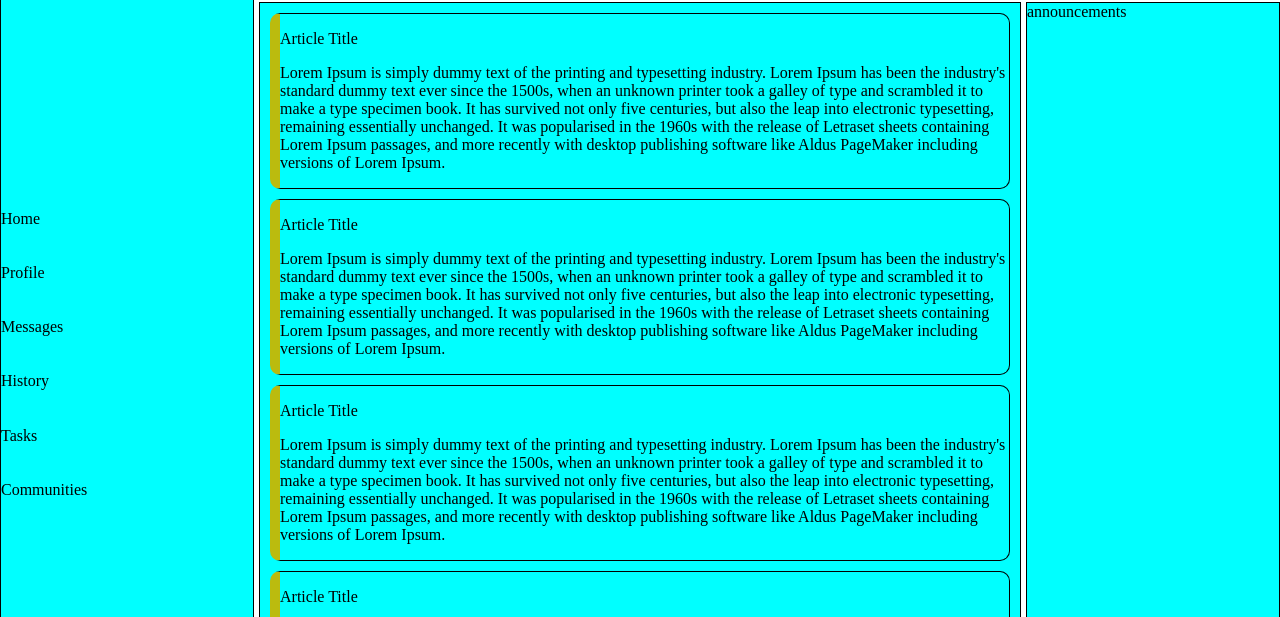
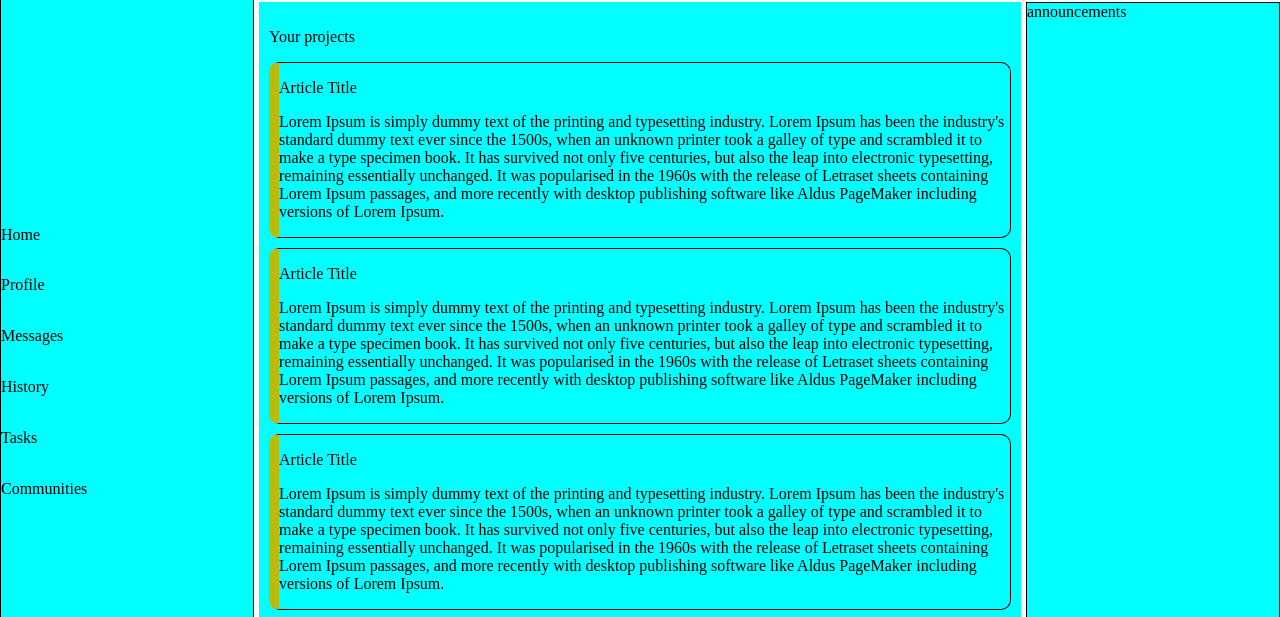
Before and after one commit to milkstard/dashboard, a plain HTML site: page index.html in a window 1280 px wide. Shown: the part 151-768 px from the top of the page. Drawn offline with Linux system fonts and the light colour scheme.

Commit message:
Add some changes to .main-area to fix the grid

```diff
--- a/index.html
+++ b/index.html
@@ -51,6 +51,10 @@
             </div>
         </div>
         <div class="main-area">
+            <div class="main-area-1">
+                <p>Your projects</p>
+            </div>
+            <div class="main-area-2">
                 <div class="card">
                     <p>Article Title</p>
                     <p>Lorem Ipsum is simply dummy text of the printing and typesetting industry. Lorem Ipsum has been the industry's standard dummy text ever since the 1500s, when an unknown printer took a galley of type and scrambled it to make a type specimen book. It has survived not only five centuries, but also the leap into electronic typesetting,
@@ -82,6 +86,7 @@
                         remaining essentially unchanged. It was popularised in the 1960s with the release of Letraset sheets containing Lorem Ipsum passages, and more recently with desktop publishing software like Aldus PageMaker including versions of Lorem Ipsum.</p>
                 </div>
             </div>
+        </div>
         <div class="announcements">
             announcements
         </div>
--- a/style.css
+++ b/style.css
@@ -88,19 +88,37 @@ body{
 }
 
 /*start .main-area*/
-.grid-container > .main-area{
+/*.grid-container > .main-area{
     display: grid;
     grid-template-columns: repeat(auto-fill,minmax(450px,1fr));
-    grid-template-rows: repeat(2,1fr);
     padding: 10px;
     gap: 10px;
     background-color: aqua;
     grid-column: 2/4;
     grid-area: main-area;
     border: 1px solid black;
+}*/
+
+.grid-container > .main-area{
+    display: grid;
+    grid-template-columns: 1fr 1fr;
+    grid-area: main-area;
+    padding: 10px;
+    background-color: aqua;
 }
 
-.main-area > .card{
+.main-area > .main-area-1{
+    grid-column: 1/3;
+}
+
+.main-area > .main-area-2{
+    display: grid;
+    grid-column: 1/3;
+    grid-template-columns: repeat(auto-fill,minmax(450px,1fr));
+    gap: 10px;
+}
+
+.main-area > .main-area-2 > .card{
     border: 1px solid black;
     border-left: 10px solid rgb(187, 187, 14);
     border-radius: 10px;
```
Lines whose indentation alone changed are shown as unchanged.
